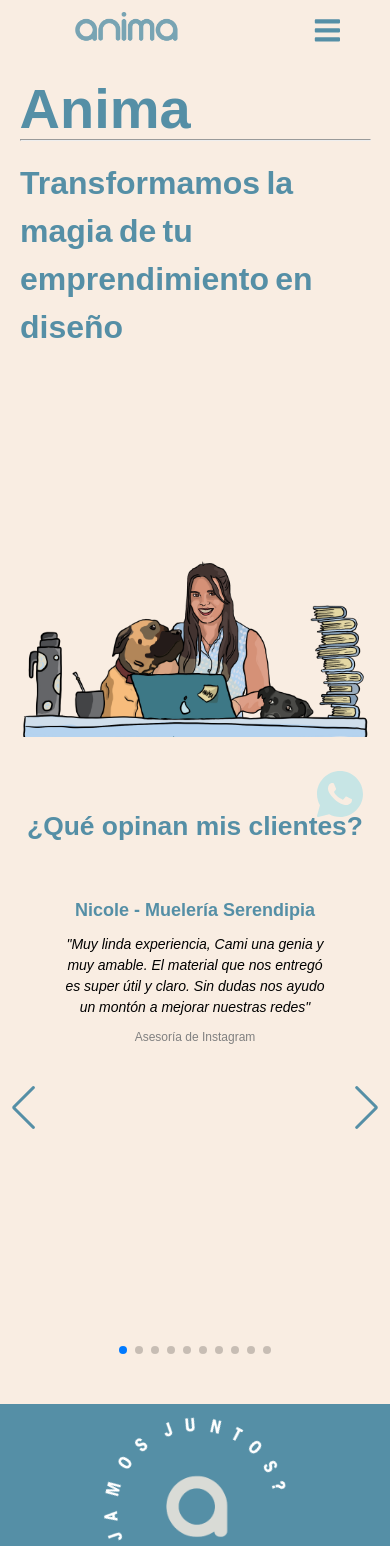
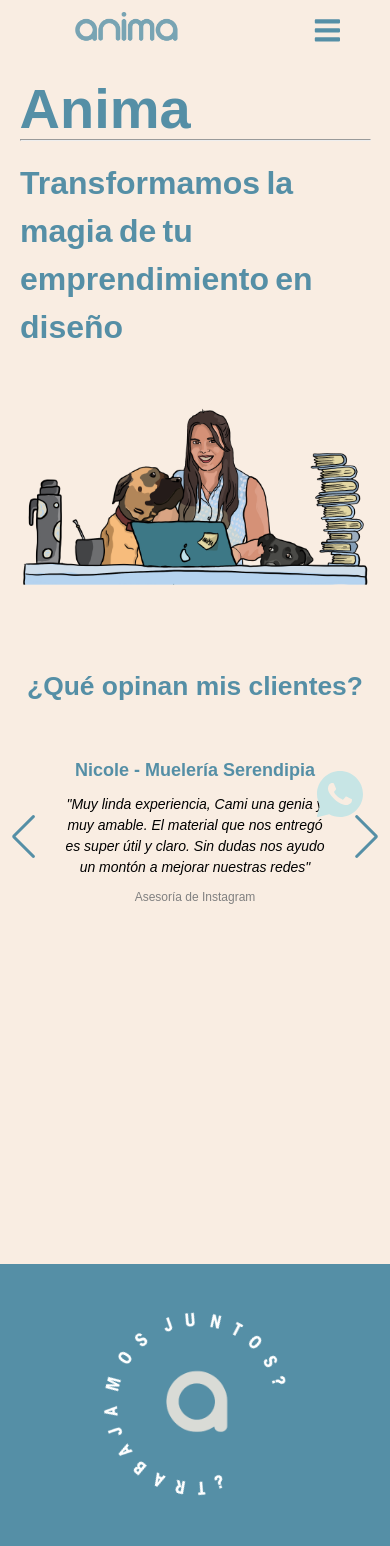
Before and after one commit to gerfabris/anima, a React (Vite) app: page / in a window 390 px wide. Shown: the top 1546 px of the page. Built offline with nearby package versions, Linux system fonts and the light colour scheme; a web font is replaced by a local one.

Commit message:
image home y others

```diff
--- a/src/components/Footer/Footer.css
+++ b/src/components/Footer/Footer.css
@@ -195,4 +195,7 @@
         margin-bottom: 2em;
         width: 100%;
     }
+    .logo-div{
+        margin-top: 2em;
+    }
 }
--- a/src/components/Home/Home.jsx
+++ b/src/components/Home/Home.jsx
@@ -1,12 +1,15 @@
 import { Sidebar } from "../Sidebar/Sidebar";
 import Ilustracion from "../../assets/Home/Cami.png";
+import IlustracionMobile from "../../assets/Home/Cami-mobile.png";
 import { TestimoniosSwiper } from "../TestimoniosSwiper/TestimoniosSwiper";
 import { dataTestimonios } from "../../Data/DataTestimonio";
 
 import "./Home.css";
+import { useImageSwitch } from "./useImageSwitch ";
 /* -- -- */
 export const Home = () => {
   const testimonios = dataTestimonios;
+  const imageUrl = useImageSwitch(Ilustracion, IlustracionMobile);
 
   return (
     <>
@@ -38,7 +41,7 @@
             </h3>
           </div>
           <div className="homeDiv container__home-ilustration">
-            <img src={Ilustracion} alt="anima" className="ilustration__image" />
+            <img src={imageUrl} alt="anima" className="ilustration__image" />
           </div>
         </article>
         <article
--- /dev/null
+++ b/src/components/Home/useImageSwitch .jsx
@@ -0,0 +1,23 @@
+import { useEffect, useState } from 'react';
+
+export const useImageSwitch = (imageLarge, imageSmall) => {
+    const [windowWidth, setWindowWidth] = useState(window.innerWidth);
+
+    useEffect(() => {
+        const handleResize = () => {
+        setWindowWidth(window.innerWidth);
+        };
+
+        window.addEventListener('resize', handleResize);
+
+        // Limpieza del event listener al desmontar el componente
+        return () => {
+        window.removeEventListener('resize', handleResize);
+        };
+    }, []);
+
+    const isMobile = windowWidth < 920;
+    const imageUrl = isMobile ? imageSmall : imageLarge;
+
+    return imageUrl;
+};
--- a/src/components/TestimoniosSwiper/TestimoniosSwiper.css
+++ b/src/components/TestimoniosSwiper/TestimoniosSwiper.css
@@ -61,3 +61,15 @@
     font-size: 12px;
     color: gray;
 }
+/* -- media queries -- */
+@media screen and (max-width:520px){
+    .swiper-button-prev{
+        top: 25%;
+    }
+    .swiper-button-next{
+        top: 25%;
+    }
+    .swiper-pagination{
+        display: none;
+    }
+}
```
Also changed, not shown: src/components/InstagramFeed/InstagramFeed.jsx (deleted, +0 -18 lines), src/components/InstagramFeed/useInstagramFeed.jsx (deleted, +0 -38 lines), src/components/InstagramFeed/InstagramFeed.css (deleted).
